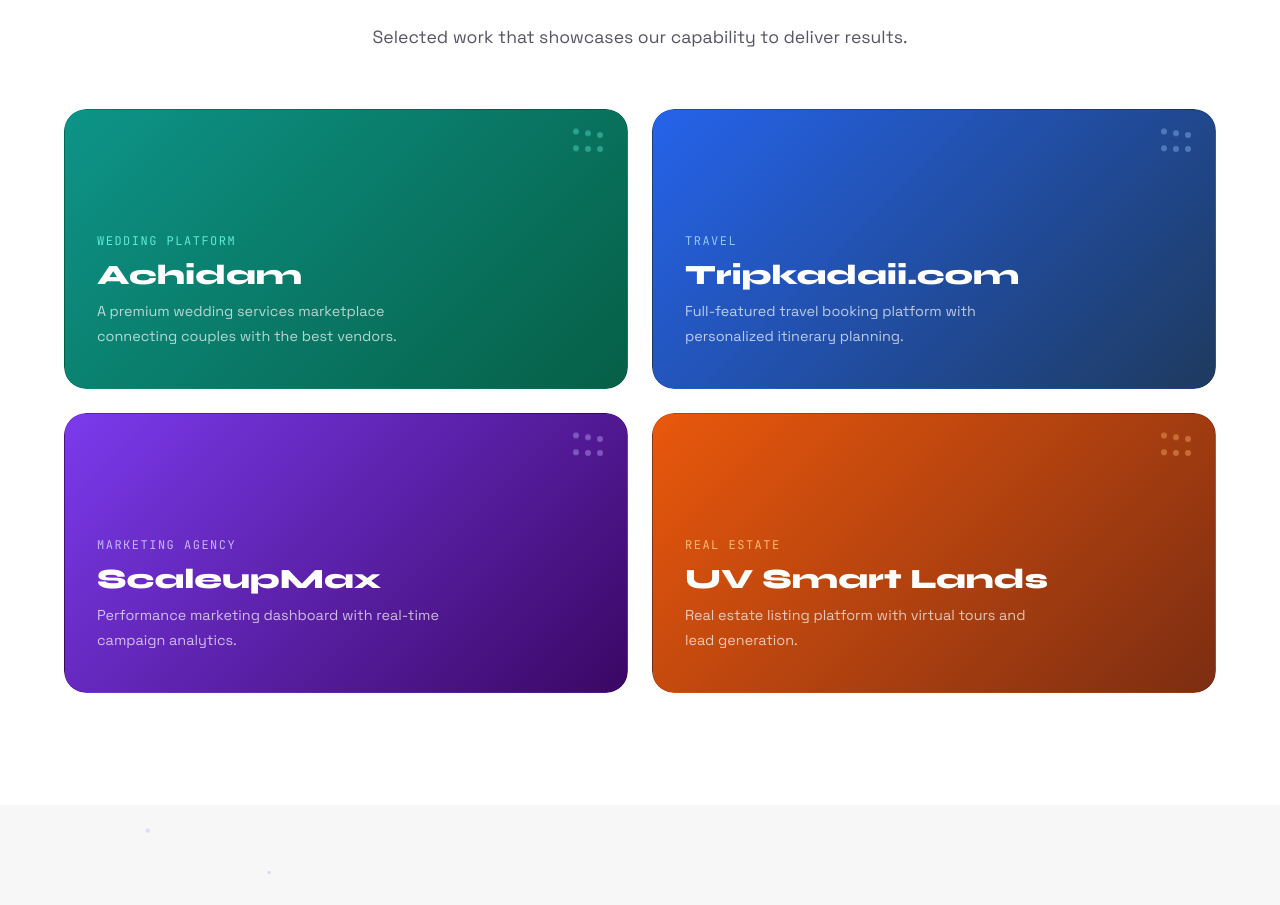
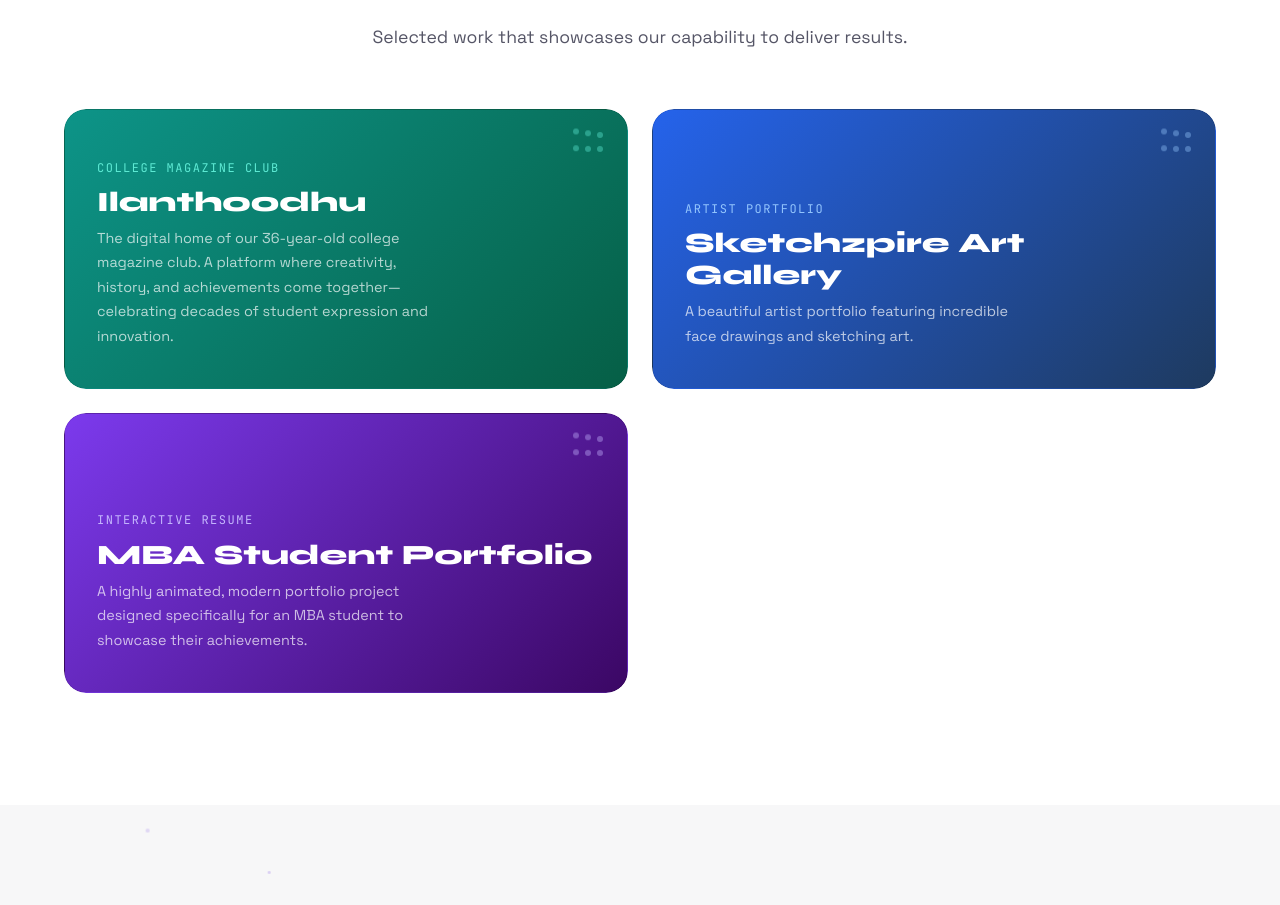
Before and after one commit to Hometheatre007/techkural, a React (Vite) app: page / in a window 1280 px wide. Shown: the part 3283-4188 px from the top of the page. Built offline with nearby package versions, Linux system fonts and the light colour scheme.

Commit message:
fix error and ui

```diff
--- a/src/components/Portfolio.jsx
+++ b/src/components/Portfolio.jsx
@@ -3,33 +3,29 @@ import './Portfolio.css';
 
 const PROJECTS = [
   {
-    title: 'Achidam',
-    category: 'Wedding Platform',
-    description: 'A premium wedding services marketplace connecting couples with the best vendors.',
+    title: 'Ilanthoodhu',
+    category: 'College Magazine Club',
+    description: 'The digital home of our 36-year-old college magazine club. A platform where creativity, history, and achievements come together—celebrating decades of student expression and innovation.',
     color: 'linear-gradient(135deg, #0d9488 0%, #065f46 100%)',
     accent: '#5eead4',
+    link: 'http://ilanthoodhu.com/'
   },
   {
-    title: 'Tripkadaii.com',
-    category: 'Travel',
-    description: 'Full-featured travel booking platform with personalized itinerary planning.',
+    title: 'Sketchzpire Art Gallery',
+    category: 'Artist Portfolio',
+    description: 'A beautiful artist portfolio featuring incredible face drawings and sketching art.',
     color: 'linear-gradient(135deg, #2563eb 0%, #1e3a5f 100%)',
     accent: '#93c5fd',
+    link: 'https://sketchzpire-art-gallery.netlify.app'
   },
   {
-    title: 'ScaleupMax',
-    category: 'Marketing Agency',
-    description: 'Performance marketing dashboard with real-time campaign analytics.',
+    title: 'MBA Student Portfolio',
+    category: 'Interactive Resume',
+    description: 'A highly animated, modern portfolio project designed specifically for an MBA student to showcase their achievements.',
     color: 'linear-gradient(135deg, #7c3aed 0%, #3b0764 100%)',
     accent: '#c4b5fd',
-  },
-  {
-    title: 'UV Smart Lands',
-    category: 'Real Estate',
-    description: 'Real estate listing platform with virtual tours and lead generation.',
-    color: 'linear-gradient(135deg, #ea580c 0%, #7c2d12 100%)',
-    accent: '#fdba74',
-  },
+    link: '#'
+  }
 ];
 
 function Portfolio() {
@@ -43,8 +39,17 @@ function Portfolio() {
         </div>
 
         <div className="portfolio__grid stagger-children">
-          {PROJECTS.map((project, i) => (
-            <div key={i} className="portfolio__card reveal">
+          {PROJECTS.map((project, i) => {
+            const CardWrapper = project.link && project.link !== '#' ? 'a' : 'div';
+            return (
+              <CardWrapper
+                href={project.link !== '#' ? project.link : undefined}
+                target={project.link !== '#' ? "_blank" : undefined}
+                rel={project.link !== '#' ? "noopener noreferrer" : undefined}
+                key={i}
+                className="portfolio__card reveal"
+                style={{ textDecoration: 'none' }}
+              >
                 <div className="portfolio__card-inner" style={{ background: project.color }}>
                   <div className="portfolio__card-content">
                     <span className="portfolio__category" style={{ color: project.accent }}>
@@ -61,8 +66,9 @@ function Portfolio() {
                     ))}
                   </div>
                 </div>
-            </div>
-          ))}
+              </CardWrapper>
+            );
+          })}
         </div>
       </div>
     </section>
```
Lines whose indentation alone changed are shown as unchanged.
